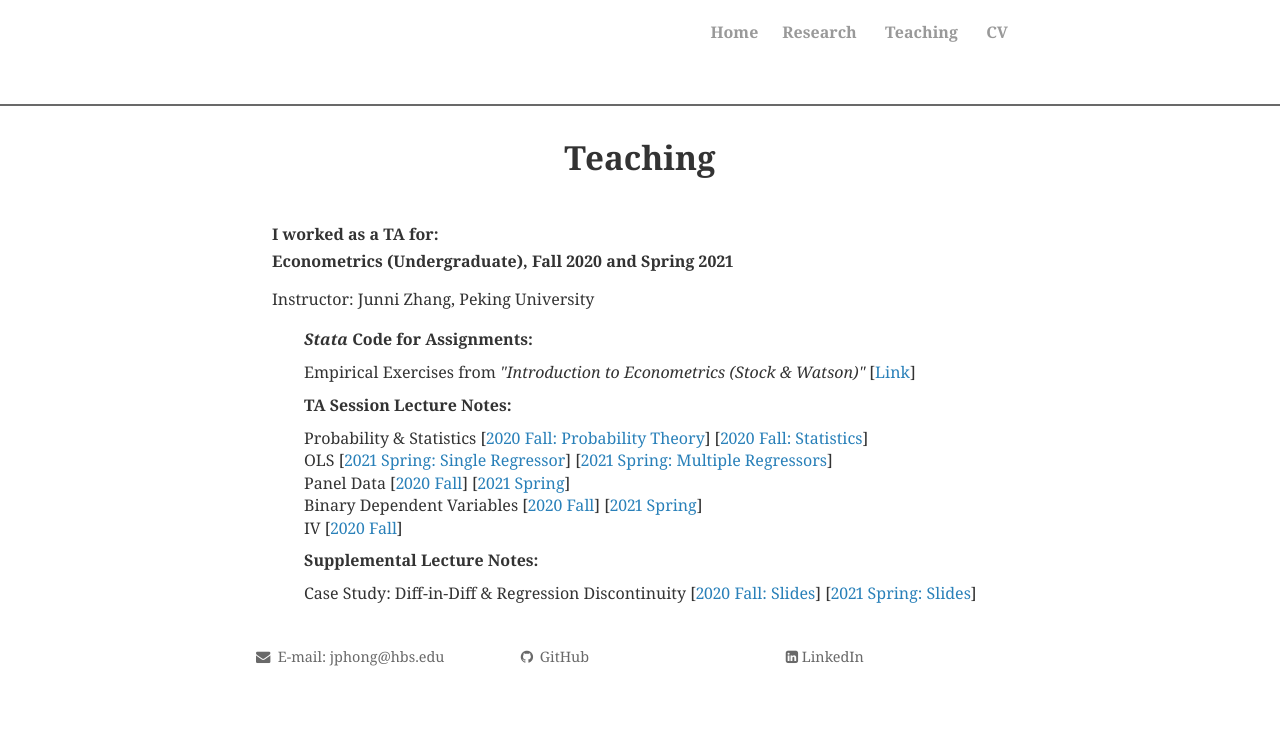
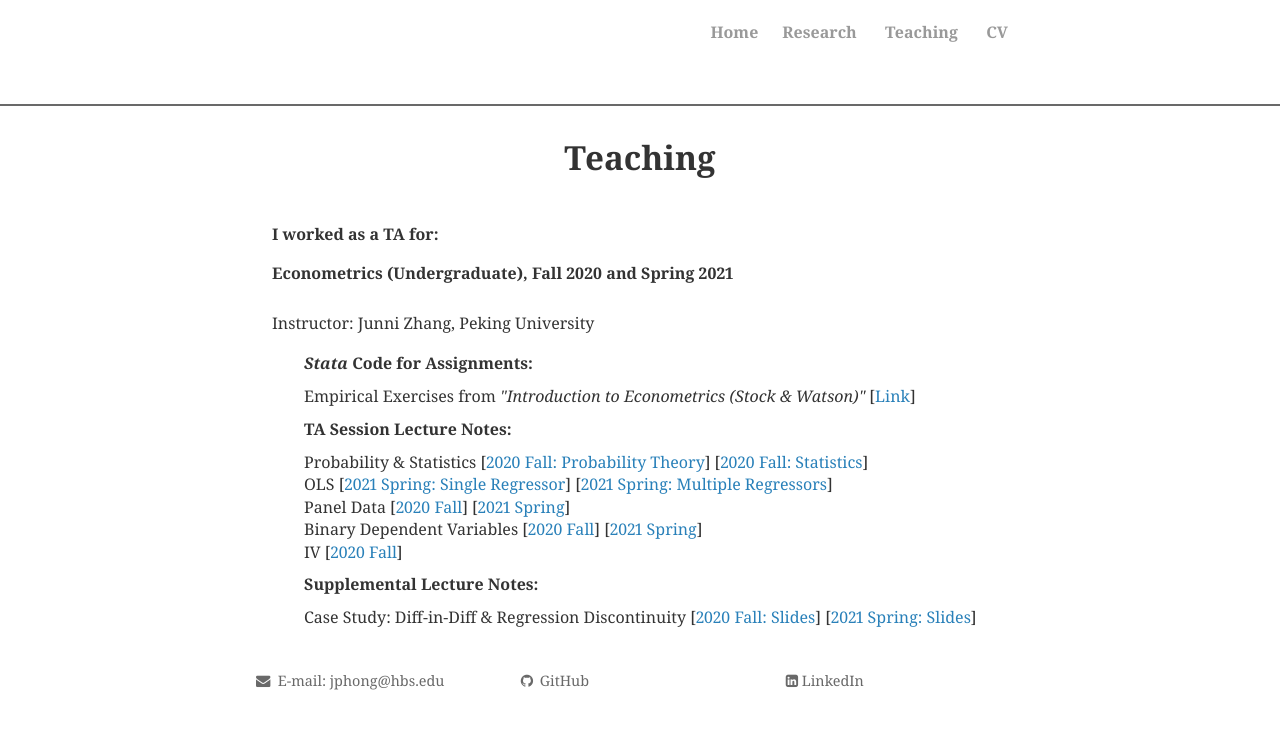
Before and after one commit to JingpengHong/JingpengHong.github.io, a Jekyll site: the page built from teaching.html, in a window 1280 px wide. Shown: the top 729 px of the page. Built offline with Jekyll 4.4.1, drawn with Linux system fonts in a browser that asks for light colours; nearby versions of some CDN libraries; comment, search, counter and statistics services are not loaded; a style sheet for code colours, icons or effects is not loaded.

Commit message:
Update teaching.html

```diff
--- a/teaching.html
+++ b/teaching.html
@@ -5,9 +5,7 @@
 ---
 
 <strong> I worked as a TA for: </strong>
-<br>
-<p style="line-height: 150%"> <strong> Econometrics (Undergraduate), Fall 2020 and Spring 2021 </strong>
-<br>
+<p style="line-height: 300%"> <strong> Econometrics (Undergraduate), Fall 2020 and Spring 2021 </strong>
 <p style="line-height: 150%"> Instructor: Junni Zhang, Peking University
 <br>
 <p style="text-align:justify;text-indent:2em"><b><i>Stata</i> Code for Assignments: </b>
```
